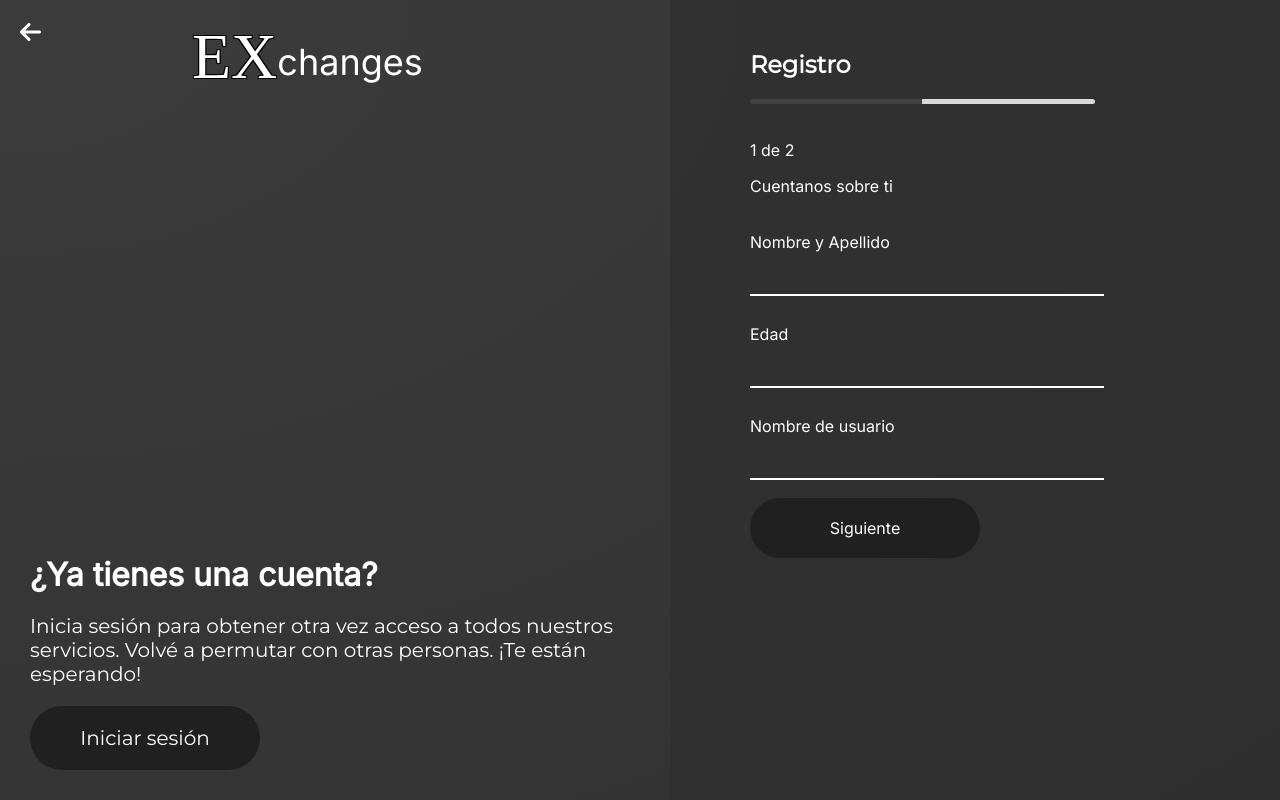
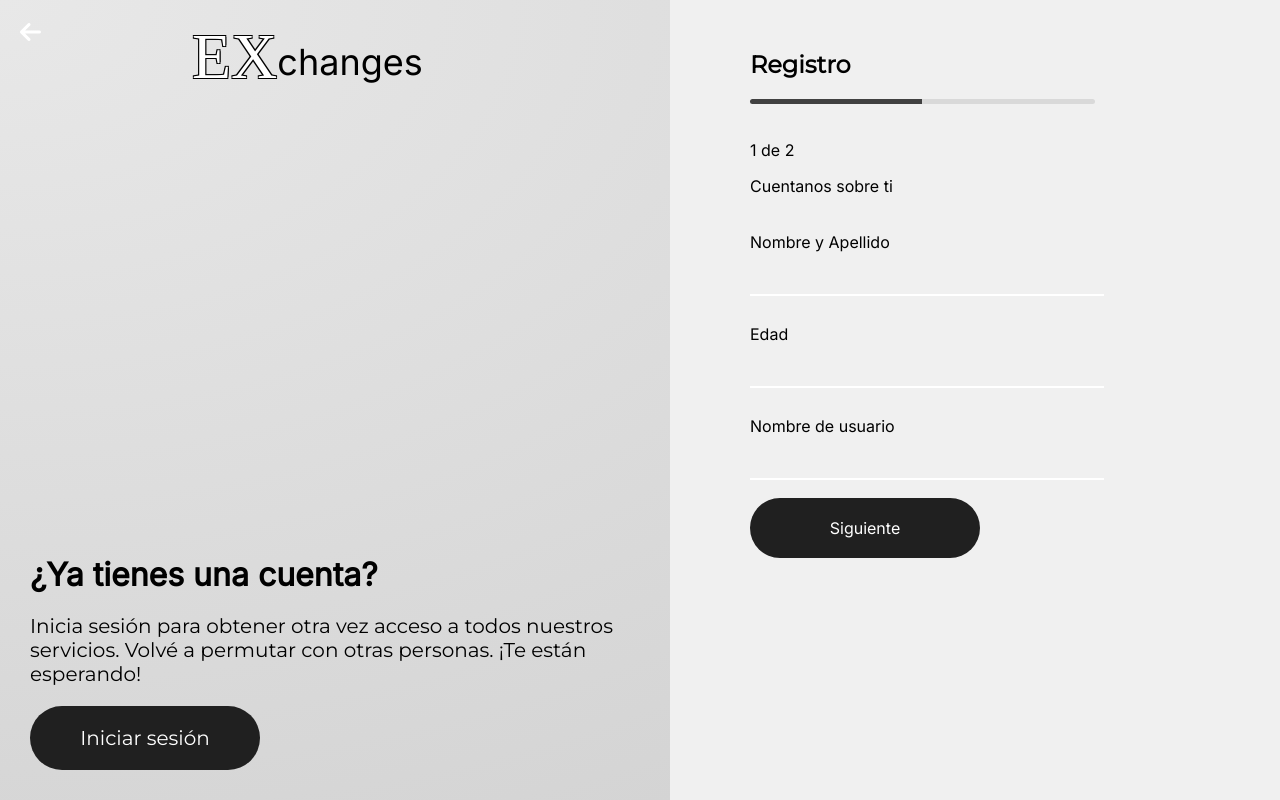
Before and after one commit to Tempus-Datus-Gravitas/EXchanges, a PHP site: page /register.php in a window 1280 px wide. Run offline with PHP 8.4, Linux system fonts and the light colour scheme; the visitor is signed in with stand-in values (Sample User, id 1); some web fonts are replaced.

Commit message:
Mejorado el modo claro y un arreglo de algo que lleva roto desde quien sabe cuando

```diff
--- a/css/signlog.css
+++ b/css/signlog.css
@@ -2,13 +2,14 @@
 font-family: "Inter","FontAwesome", "Montserrat", sans-serif;
 color: #fff;
 }
-html{
-	background: #363636;
-}
 body{
 	margin: 0;
 	padding: 0;
+	width: 100%;
+	background: #363636;
 	background: radial-gradient(ellipse at left top, #3c3c3c, #313131);
+	height: 100%;
+	background-size: cover;
 }
 @keyframes slideInFromLeft {
   0% {
@@ -127,7 +128,6 @@ body{
 		order: 1;
 		flex-direction: column;
 		animation: 1s ease-out 0s 1 slideInFromRight;
-		background: #2E2E2Eaa;
 		height: 100%;
 		width: 50%;
 			h3{
@@ -284,8 +284,156 @@ body{
 				}
 			}
 		}
-		.nobtn,#iniciar.nobtn, #registrar.nobtn{
-			}
 
 	}
 }
+
+@media (prefers-color-scheme: dark) {
+	body{
+		background: #363636;
+		background: radial-gradient(ellipse at left top, #3c3c3c, #313131);
+		color: #fff;
+	}
+	#goback{
+		color: #fff;
+	}
+	.name{
+		#title{
+			text-shadow: -1px -1px 0 #000, 1px -1px 0 #000, -1px 1px 0 #000, 1px 1px 0 #000;
+		}
+		#subtitle{
+			color: #fff;
+		}
+	}
+	#welcome{
+		p{
+			color: #fff;
+		}
+		#info{
+			h2{
+				color: #fff;
+			}
+			p{
+				color: #fff;
+			}
+			.nobtn{
+				background: #202020;
+				color: #fff;
+			}
+			.nobtn:hover{
+					cursor: pointer;
+					transition: background 0.3s ease;
+					color: #000;
+					background: #DEDEDE;
+			}
+
+		}
+	}
+	#signlog{
+		background: #2c2c2c;
+			h3{
+				color: #fff;
+			}
+			#progressbar{
+				background: #6a6a6a;
+			}
+			.textzone p{
+				color: white;
+			}
+			#inputs{
+				p{
+					color: #fff;
+				}
+				input{
+					box-shadow: 0 2px 0 #fff;
+					color: #fff;
+				}
+
+				.nobtn{
+					background: #202020;
+					color: #fff;
+				}
+				.nobtn:hover{
+					cursor: pointer;
+					transition: background 0.3s ease;
+					color: #000;
+					background: #DEDEDE;
+				}
+			}
+	}
+}
+
+@media (prefers-color-scheme: light) {
+	body{
+		background: #DEDEDE;
+		background: radial-gradient(ellipse at left top, #E8E8E8, #CFCFCF);
+		color: #000;
+	}
+	#goback{
+		color: #000;
+	}
+	.name{
+		#title{
+			text-shadow: -1px -1px 0 #fff, 1px -1px 0 #fff, -1px 1px 0 #fff, 1px 1px 0 #fff;
+		}
+		#subtitle{
+			color: #000;
+		}
+	}
+	#welcome{
+		p{
+			color: #000;
+		}
+		#info{
+			h2{
+				color: #000;
+			}
+			p{
+				color: #000;
+			}
+			.nobtn{
+				background: #202020;
+				color: #fff;
+			}
+			.nobtn:hover{
+					cursor: pointer;
+					transition: background 0.3s ease;
+					color: #000;
+					background: #E0E0E0;
+			}
+
+		}
+	}
+	#signlog{
+		background: #F0F0F0;
+			h3{
+				color: #000;
+			}
+			#progressbar{
+				background: #C4C2D9;
+			}
+			.textzone p{
+				color: black;
+			}
+			#inputs{
+				p{
+					color: #000;
+				}
+				input{
+					box-shadow: 0 2px 0 #000;
+					color: #000;
+				}
+
+				.nobtn{
+					background: #202020;
+					color: #fff;
+				}
+				.nobtn:hover{
+					cursor: pointer;
+					transition: background 0.3s ease;
+					color: #000;
+					background: #E0E0E0;
+				}
+			}
+	}
+}
```
Also changed, not shown: css/bar.css (+2 -44 lines).
